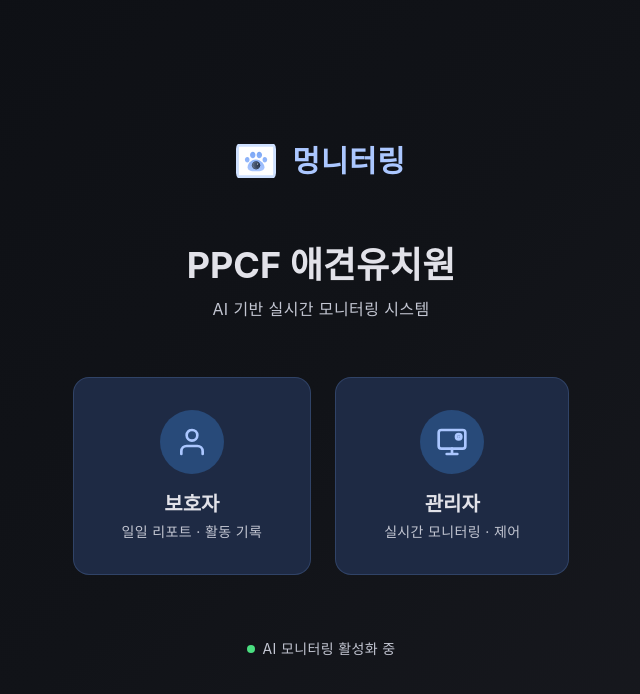
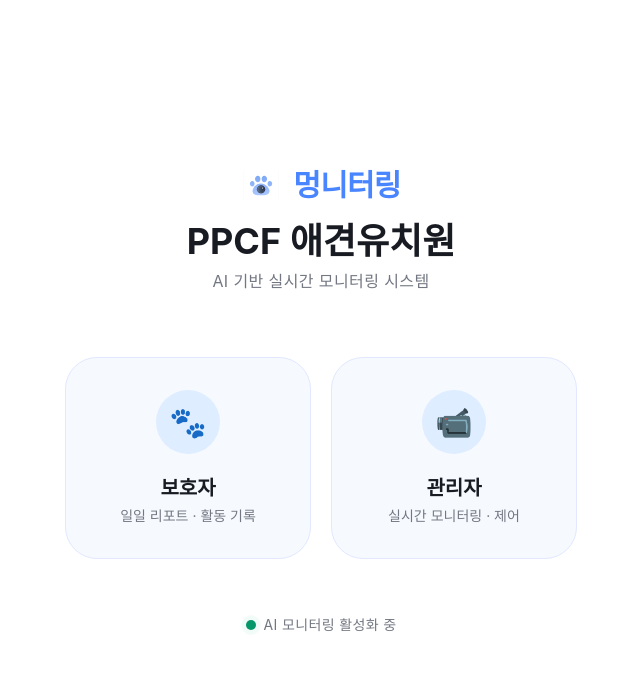
Before and after one commit to ryutaegi/mungnitoring, a React (Create React App) app: page / in a window 1280 px wide. Shown: the top 694 px of the page, without its empty margins (319-959 px from the left). Built offline with nearby package versions, Linux system fonts and the light colour scheme.

Commit message:
루트페이지 수정

```diff
--- a/src/pages/AdminPage.js
+++ b/src/pages/AdminPage.js
@@ -138,8 +138,8 @@ export default function AdminPage() {
           )}
         </div>
 
-        {/* 우측 15% - 컨트롤 & 로그 */}
-        <div className="w-44 flex flex-col gap-8 flex-shrink-0">
+        {/* 우측 컨트롤 & 로그 */}
+        <div className="w-72 flex flex-col gap-8 flex-shrink-0">
 
           {/* 버튼 2개 */}
           <div className="flex flex-col gap-4">
--- a/src/pages/LandingPage.js
+++ b/src/pages/LandingPage.js
@@ -1,69 +1,64 @@
 import { useNavigate } from 'react-router-dom';
-
-const logoUrl = "/logo.svg";
 
 export default function LandingPage() {
   const navigate = useNavigate();
 
   return (
-    <div className="min-h-screen flex flex-col items-center justify-center"
-      style={{ background: 'linear-gradient(135deg, #0d0f14 0%, #111318 50%, #1a1b21 100%)' }}>
+    <div className="min-h-screen bg-white flex flex-col items-center justify-center px-6">
 
       {/* 로고 + 브랜드 */}
-      <div className="flex items-center gap-4 mb-16">
-        <div className="bg-[#111318] rounded-lg p-1 overflow-hidden w-10 h-10 relative">
-          <img src={logoUrl} alt="logo" className="absolute inset-0 w-full h-full object-contain" />
-        </div>
-        <span className="text-[#abc7ff] text-3xl font-semibold tracking-wide">멍니터링</span>
+      <div className="flex items-center gap-3 mb-4">
+        <img src="/logo.svg" alt="logo" className="w-10 h-10 object-contain" />
+        <span className="text-[#4885ff] text-3xl font-semibold tracking-tight">멍니터링</span>
       </div>
 
-      <h1 className="text-[#e2e2e9] text-4xl font-bold mb-3 text-center">
+      <h1 className="text-[#191b23] text-4xl font-bold mb-2 text-center break-keep">
         PPCF 애견유치원
       </h1>
-      <p className="text-[#c3c6d2] text-base mb-14 text-center tracking-wide">
+      <p className="text-[#737782] text-base mb-16 text-center tracking-wide break-keep">
         AI 기반 실시간 모니터링 시스템
       </p>
 
-      {/* 입장 버튼 */}
-      <div className="flex gap-6">
+      {/* 입장 카드 */}
+      <div className="flex gap-5 w-full max-w-lg">
         <button
           onClick={() => navigate('/guardian')}
-          className="flex flex-col items-center gap-4 bg-[#1e2a44] border border-[rgba(123,167,245,0.2)] rounded-2xl px-12 py-8 hover:bg-[#284a79] hover:border-[#7ba7f5] transition-all duration-200 cursor-pointer group"
+          className="flex-1 flex flex-col items-center gap-5 rounded-[32px] p-8 border border-[#e1e8ff] hover:border-[#4885ff] hover:shadow-lg transition-all duration-200 group"
+          style={{ background: 'rgba(207,229,255,0.2)' }}
         >
-          <div className="w-16 h-16 bg-[#284a79] rounded-full flex items-center justify-center group-hover:bg-[#7ba7f5] transition-colors duration-200">
-            <svg width="32" height="32" viewBox="0 0 24 24" fill="none" stroke="#abc7ff" strokeWidth="2" strokeLinecap="round" strokeLinejoin="round">
-              <path d="M20 21v-2a4 4 0 0 0-4-4H8a4 4 0 0 0-4 4v2"/>
-              <circle cx="12" cy="7" r="4"/>
-            </svg>
+          <div className="w-16 h-16 rounded-full flex items-center justify-center text-3xl"
+            style={{ background: 'rgba(207,229,255,0.6)' }}>
+            🐾
           </div>
           <div className="text-center">
-            <div className="text-[#e2e2e9] text-xl font-semibold mb-1">보호자</div>
-            <div className="text-[#c3c6d2] text-sm tracking-wide">일일 리포트 · 활동 기록</div>
+            <div className="text-[#191b23] text-xl font-semibold mb-1">보호자</div>
+            <div className="text-[#737782] text-sm break-keep">일일 리포트 · 활동 기록</div>
           </div>
         </button>
 
         <button
           onClick={() => navigate('/admin')}
-          className="flex flex-col items-center gap-4 bg-[#1e2a44] border border-[rgba(123,167,245,0.2)] rounded-2xl px-12 py-8 hover:bg-[#284a79] hover:border-[#7ba7f5] transition-all duration-200 cursor-pointer group"
+          className="flex-1 flex flex-col items-center gap-5 rounded-[32px] p-8 border border-[#e1e8ff] hover:border-[#4885ff] hover:shadow-lg transition-all duration-200 group"
+          style={{ background: 'rgba(207,229,255,0.2)' }}
         >
-          <div className="w-16 h-16 bg-[#284a79] rounded-full flex items-center justify-center group-hover:bg-[#7ba7f5] transition-colors duration-200">
-            <svg width="32" height="32" viewBox="0 0 24 24" fill="none" stroke="#abc7ff" strokeWidth="2" strokeLinecap="round" strokeLinejoin="round">
-              <rect x="2" y="3" width="20" height="14" rx="2"/>
-              <path d="M8 21h8M12 17v4"/>
-              <circle cx="17" cy="8" r="2"/>
-              <path d="M17 8v.01"/>
-            </svg>
+          <div className="w-16 h-16 rounded-full flex items-center justify-center text-3xl"
+            style={{ background: 'rgba(207,229,255,0.6)' }}>
+            📹
           </div>
           <div className="text-center">
-            <div className="text-[#e2e2e9] text-xl font-semibold mb-1">관리자</div>
-            <div className="text-[#c3c6d2] text-sm tracking-wide">실시간 모니터링 · 제어</div>
+            <div className="text-[#191b23] text-xl font-semibold mb-1">관리자</div>
+            <div className="text-[#737782] text-sm break-keep">실시간 모니터링 · 제어</div>
           </div>
         </button>
       </div>
 
-      <div className="mt-16 flex items-center gap-2">
-        <div className="w-2 h-2 rounded-full bg-[#4ade80]" />
-        <span className="text-[#c3c6d2] text-sm tracking-wide">AI 모니터링 활성화 중</span>
+      {/* AI 상태 */}
+      <div className="mt-14 flex items-center gap-2">
+        <span className="relative flex h-2.5 w-2.5">
+          <span className="animate-ping absolute inline-flex h-full w-full rounded-full bg-[#10b981] opacity-75" />
+          <span className="relative inline-flex rounded-full h-2.5 w-2.5 bg-[#059669]" />
+        </span>
+        <span className="text-[#737782] text-sm tracking-wide">AI 모니터링 활성화 중</span>
       </div>
     </div>
   );
```
Also changed, not shown: public/logo.svg, 1 other file (tests, documents, lock files or other folders).
